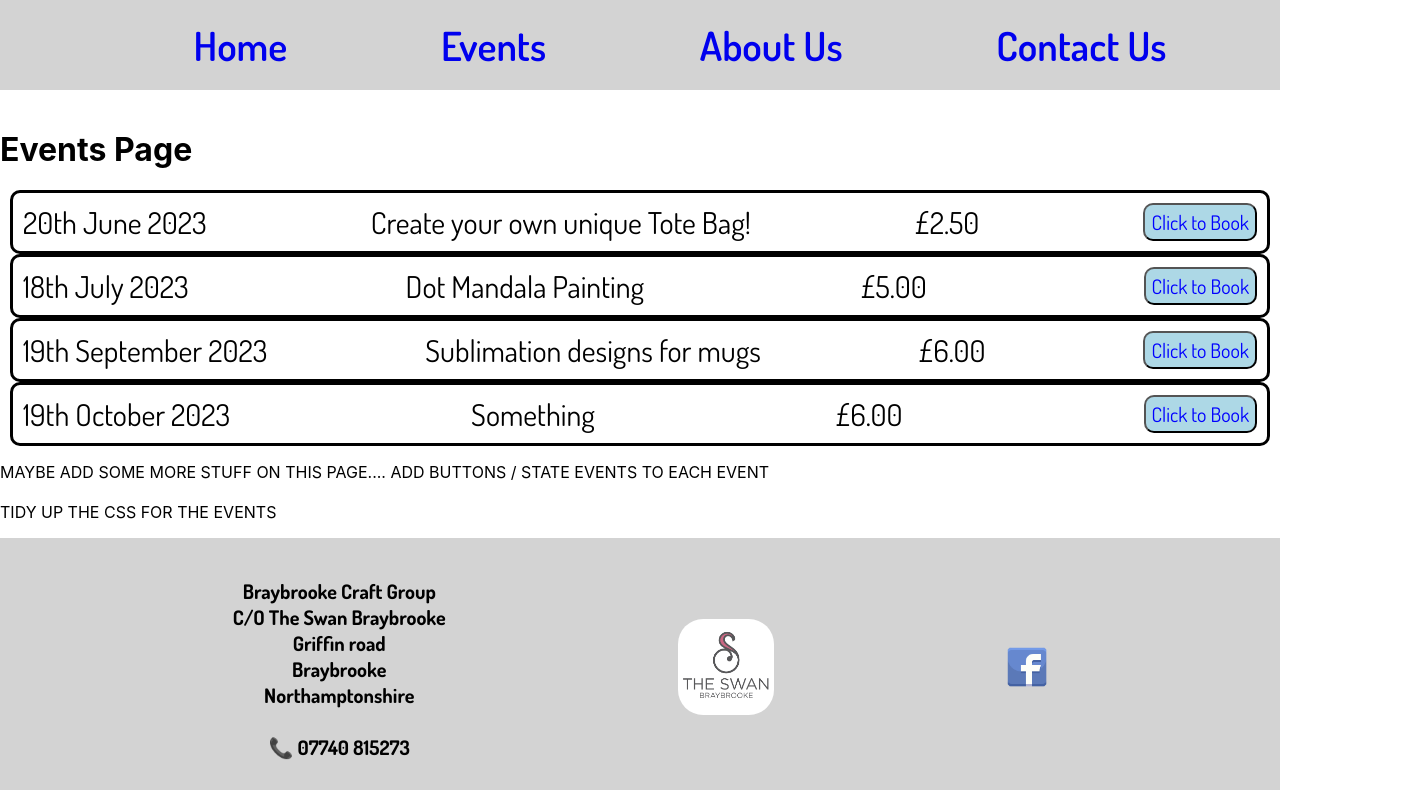
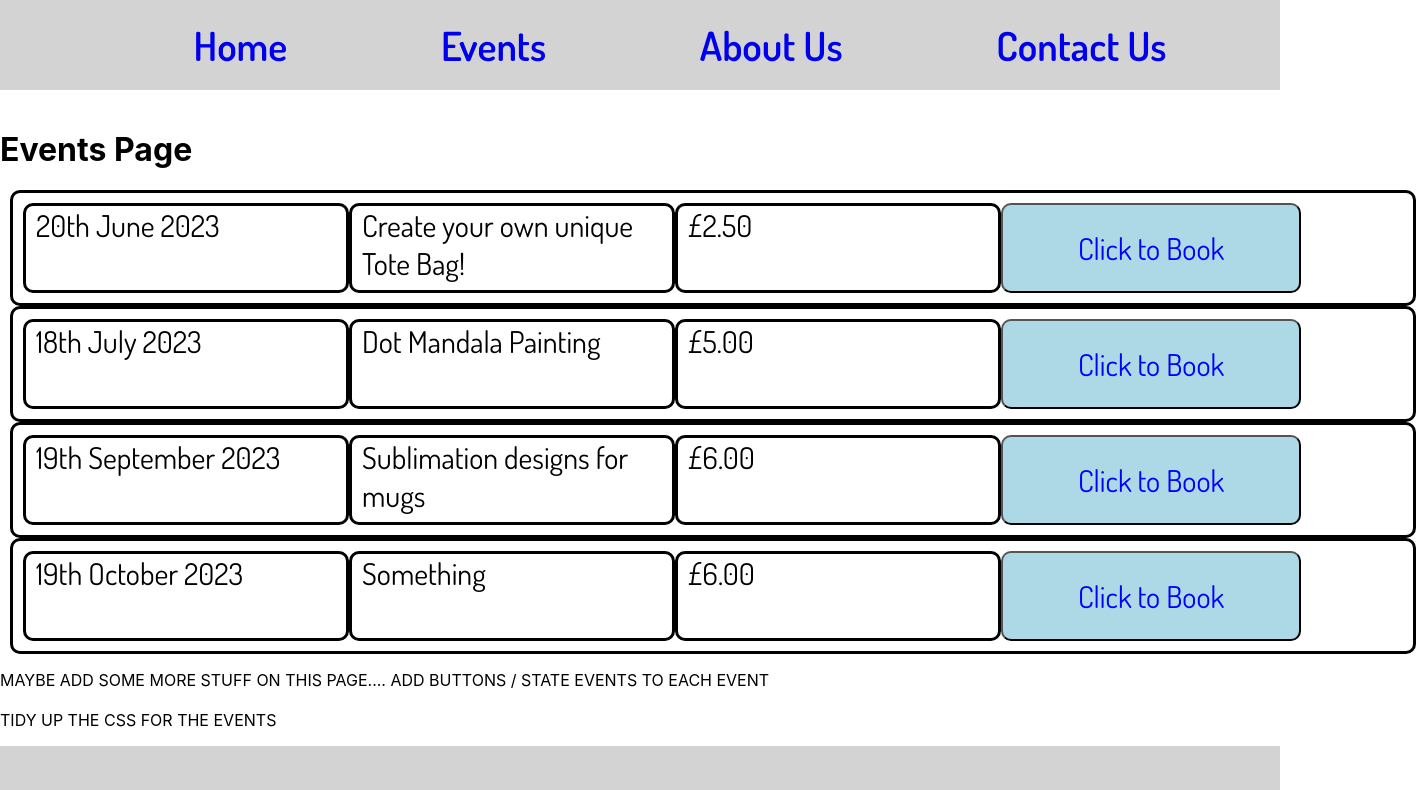
Before and after one commit to whawkinskavanagh/braybrookecg, a React (Create React App) app: page /events in a window 1280 px wide. Shown: the top 790 px of the page, 1416 px wide, since content can reach past the window. Built offline with nearby package versions, Linux system fonts and the light colour scheme.

Commit message:
changes to events css

```diff
--- a/src/App.css
+++ b/src/App.css
@@ -78,16 +78,36 @@
   height: 5vmin;
 }
 
-.font {
+.font-event-box {
+  font-size: 30px;
   display: flex;
-  justify-content: space-between;
-  font-size: 30px;
   border-style: solid;
+  width: 46em;
+  height: 3em;
   border-radius: 10px;
   padding: 10px;
   margin-left: 10px;
   margin-right: 10px;
   font-family: 'Dosis';
+}
+
+.font-event-description{
+  display: flex;
+  width: 10em;
+  justify-content: space-between;
+  border-style: solid;
+  border-radius: 10px;
+  padding-left: 10px;
+  padding-right: 10px;
+}
+
+#button{
+  font-family: 'Dosis';
+  font-size: 30px;
+  border-radius: 10px;
+  color: blue;
+  background-color: lightblue;
+  width: 10em;
 }
 
 .main-nav {
@@ -107,13 +127,7 @@
   font-family: Dosis;
 }
 
-#button{
-  font-family: 'Dosis';
-  font-size: 20px;
-  border-radius: 10px;
-  color: blue;
-  background-color: lightblue;
-}
+
 
 /* Link{
   text-decoration: none;
--- a/src/components/EventDates.js
+++ b/src/components/EventDates.js
@@ -10,12 +10,14 @@
 
 
   return (
-    <div className="font">
+    <div>
+    <div className="font-event-box">
       {/* need to add CSS to each line here to get them to display in their individual boxes */}
-      <div>{props.date}</div>
-      <div>{props.description}</div>
-      <div>{price}</div>
+      <div className="font-event-description">{props.date}</div>
+      <div className="font-event-description">{props.description}</div>
+      <div className="font-event-description">{price}</div>
       <button onClick={clickHandler} id="button">Click to Book</button>
+    </div>
     </div>
   );
 };
--- a/src/components/EventsSection.js
+++ b/src/components/EventsSection.js
@@ -1,4 +1,5 @@
 import EventDates from "./EventDates"
+import tote from '../totebag.png'
 
 const EventsSection = (props) => {
     return (
```
Also changed, not shown: src/totebag.png (added).
